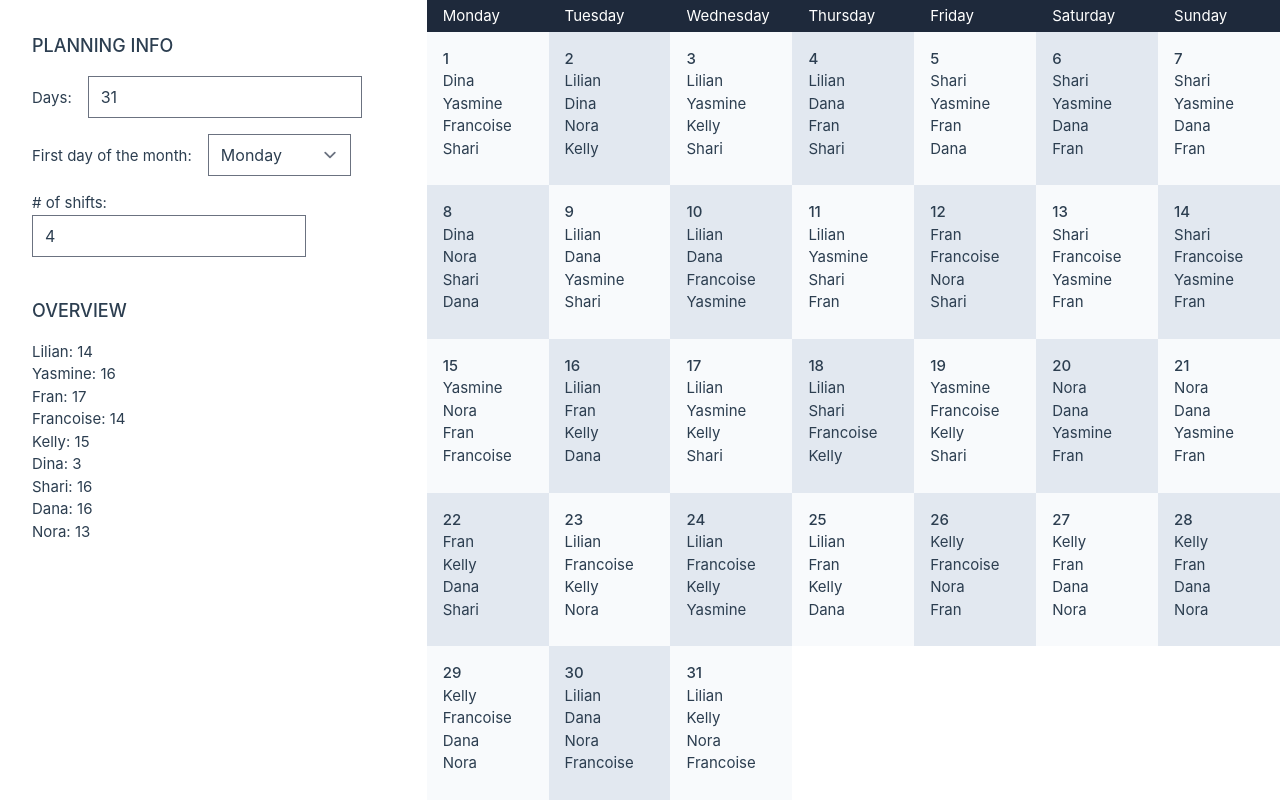
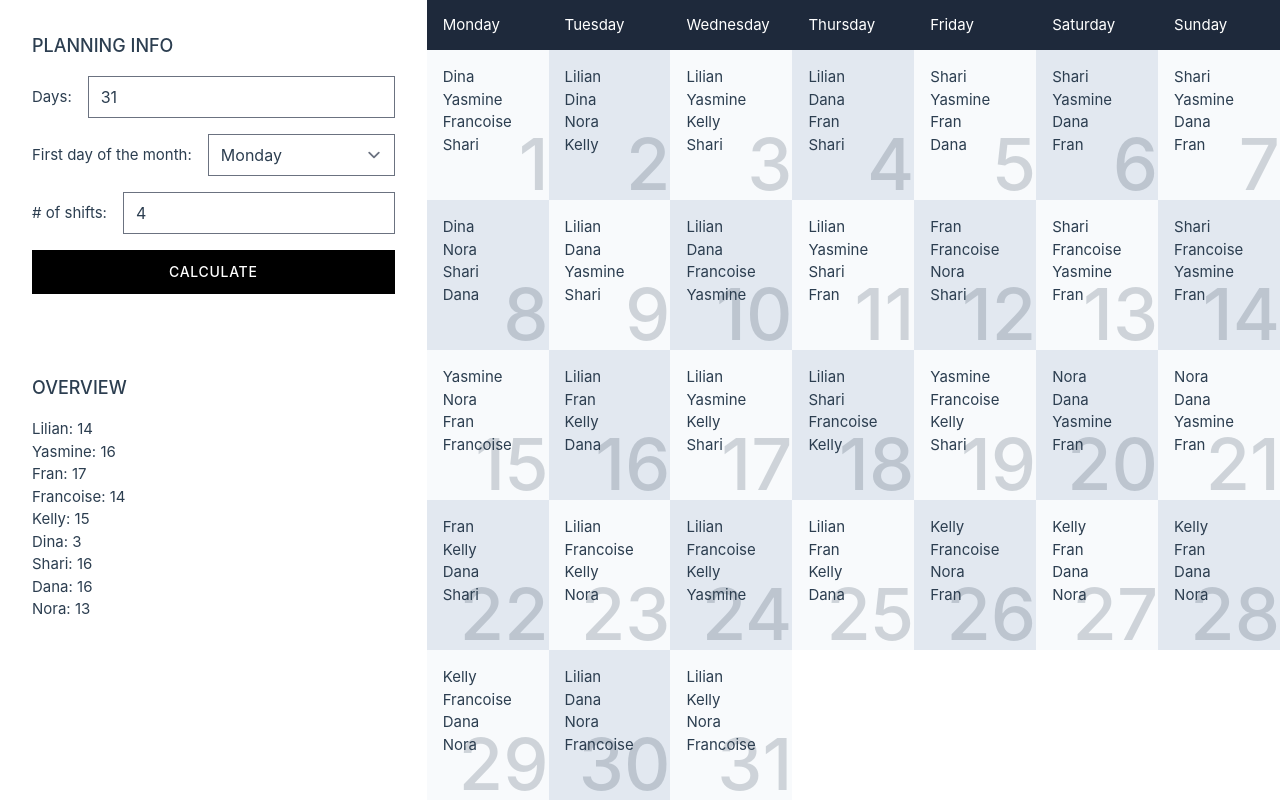
Before and after one commit to kimjanssens/month-planner, a Vue app: page / in a window 1280 px wide. Built offline with nearby package versions, Linux system fonts and the light colour scheme.

Commit message:
Styling of calendar  form and days

```diff
--- a/src/App.vue
+++ b/src/App.vue
@@ -2,14 +2,14 @@
   <div class="grid grid-cols-3 w-full h-screen">
     <div class="p-8">
       <h2 class="text-lg font-medium uppercase mb-4">Planning Info</h2>
-      <form class="mb-10">
-        <div class="mb-4">
-          <label for="days" class="mr-4">Days:</label>
-          <input type="number" id="days" name="days" v-model="days" />
+      <form class="mb-20">
+        <div class="flex items-center gap-4 mb-4">
+          <label for="days" class="flex-shrink-0">Days:</label>
+          <input type="number" id="days" name="days" v-model="days" class="w-full" />
         </div>
-        <div class="mb-4">
-          <label for="firstDayOfTheMonth" class="mr-4">First day of the month:</label>
-          <select v-model="firstDayOfTheMonth" id="firstDayOfTheMonth">
+        <div class="flex items-center gap-4 mb-4">
+          <label for="firstDayOfTheMonth" class="flex-shrink-0">First day of the month:</label>
+          <select v-model="firstDayOfTheMonth" id="firstDayOfTheMonth" class="w-full">
             <option :value="0">Monday</option>
             <option :value="1">Tuesday</option>
             <option :value="2">Wednesday</option>
@@ -19,10 +19,18 @@
             <option :value="6">Sunday</option>
           </select>
         </div>
-        <div>
-          <label for="slots" class="mr-4"># of shifts:</label>
-          <input type="number" id="slots" name="slots" v-model="slots" />
+        <div class="flex items-center gap-4 mb-4">
+          <label for="slots" class="flex-shrink-0"># of shifts:</label>
+          <input type="number" id="slots" name="slots" v-model="slots" class="w-full" />
         </div>
+
+        <button
+          type="button"
+          @click="refreshTable++"
+          class="flex items-center justify-center w-full py-3 bg-black text-white uppercase text-sm tracking-wider font-medium"
+        >
+          Calculate
+        </button>
       </form>
 
       <h2 class="text-lg font-medium uppercase mb-4">Overview</h2>
@@ -45,10 +53,12 @@
       <div
         v-for="day in month"
         :key="day.dayNumber"
-        class="p-4 bg-slate-50 odd:bg-slate-200"
+        class="p-4 bg-slate-50 odd:bg-slate-200 relative"
         :class="{ [DAYS_OF_THE_WEEK[firstDayOfTheMonth].tailwind]: day.dayNumber === 1 }"
       >
-        <div class="font-medium">{{ day.dayNumber }}</div>
+        <div class="font-medium text-7xl opacity-20 absolute right-0 bottom-0">
+          {{ day.dayNumber }}
+        </div>
         <div>
           <ul>
             <li v-for="employee in day.employees" :key="employee">
@@ -98,9 +108,12 @@ const DAYS_OF_THE_WEEK = {
 const days = ref(31)
 const firstDayOfTheMonth = ref(0)
 const slots = ref(4)
+const refreshTable = ref(0)
 
 const month = computed(() => {
   const planning = []
+  refreshTable.value
+
   // Use spread operator to create a new array and not mutate the original one
   const partTimeEmployees = [...EMPLOYEES].filter((employee) => employee.workDays)
   const fullTimeEmployees = [...EMPLOYEES].filter((employee) => !employee.workDays)
```
